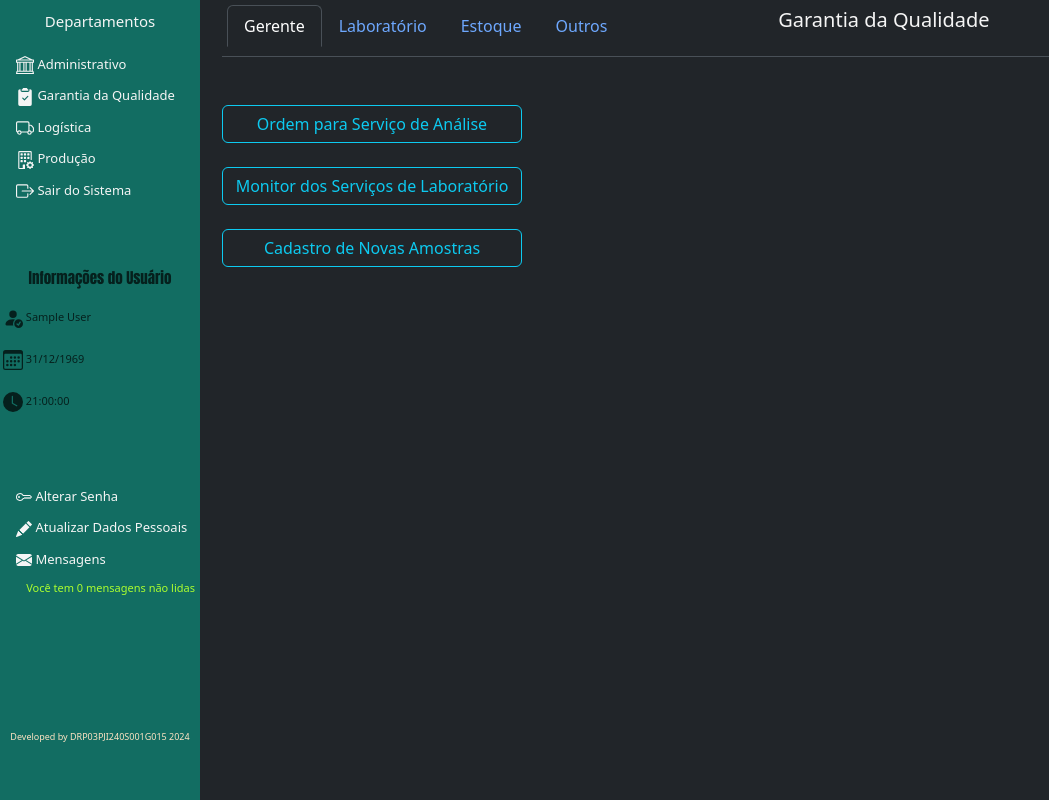
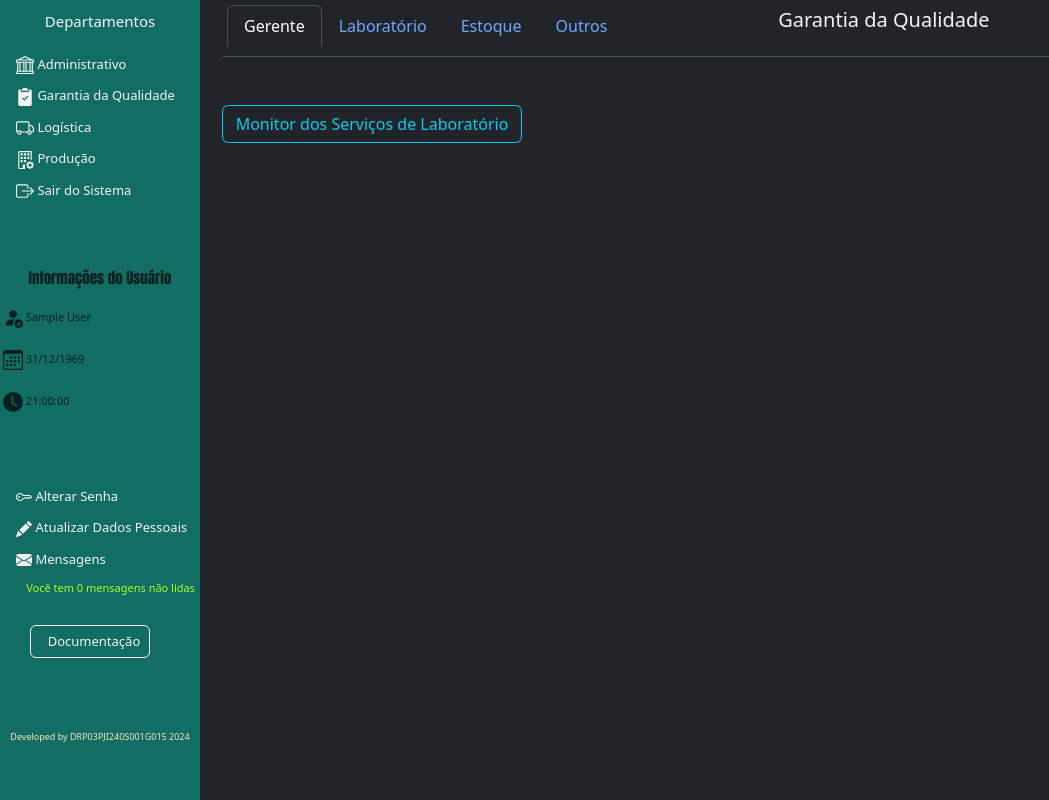
Before and after one commit to GRUPO014-PI-UNIVESP/DRP03PJI240S001G015, a PHP site: page /01SeletorGQualidade.php in a window 1280 px wide. Shown: the whole page, without its empty margins (0-1049 px from the left). Run offline with PHP 8.4, Linux system fonts and the light colour scheme; the visitor is signed in with stand-in values (Sample User, id 1); data comes from the database, SQL or seed files in the repository.

Commit message:
correções e atualizações

```diff
--- a/01SeletorGQualidade.php
+++ b/01SeletorGQualidade.php
@@ -30,11 +30,7 @@
 
         <div class="tab-pane fade show active" id="manage-tab-pane" role="tabpanel" aria-labelledby="manage-tab" tabindex="0"><br><br>
           <button type="button" class="btn btn-outline-info" style="width:300px"
-            onclick="">Ordem para Serviço de Análise</button><br><br>
-          <button type="button" class="btn btn-outline-info" style="width:300px"
             onclick="">Monitor dos Serviços de Laboratório</button><br><br>
-          <button type="button" class="btn btn-outline-info" style="width:300px"
-            onclick="">Cadastro de Novas Amostras</button><br><br>
         </div>
 
         <div class="tab-pane fade" id="lab-tab-pane" role="tabpanel" aria-labelledby="lab-tab" tabindex="0"><br><br>
--- a/20EntradaMaterial.php
+++ b/20EntradaMaterial.php
@@ -122,7 +122,7 @@ if(!empty($confirma['salvar1'])){
             </div>
 
             <div class="col-md-10">
-              <label for="fornecedor1" class="form-label" style="font-size: 10px; color:aqua">Fornecedor: Razão Social ou Nome Fantasia</label>
+              <label for="fornecedor1" class="form-label" style="font-size: 10px; color:aqua">Fornecedor</label>
               <select style="font-size: 12px;" class="form-select" id="fornecedor1" name="fornecedor1">
                 <option style="font-size: 12px" selected>Selecione o fornecedor</option>
                 <?php
@@ -217,13 +217,13 @@ if(!empty($confirma['salvar1'])){
               <div class="col-md-10">
                 <label for="fornecedor2" class="form-label" style="font-size: 10px; color:aqua">Fornecedor</label>
                 <input style="font-size: 12px; text-transform: uppercase" type="text" class="form-control" id="fornecedor2" name="fornecedor2"
-                       placeholder="Digite a Razão Social ou Nome Fantasia do fornecedor" required>
+                       placeholder="" required>
               </div>
 
               <div class="col-md-12">
                 <label for="descrMat2" class="form-label" style="font-size: 10px; color:aqua">Descrição do Material</label>
                 <input style="font-size: 12px; text-transform: uppercase;" type="text" class="form-control" id="descrMat2" name="descrMat2"
-                       placeholder="Digite a descrição completa do material " required>
+                       placeholder="" required>
               </div>
 
               <div class="col-md-3">
--- a/EstruturaPrincipal.php
+++ b/EstruturaPrincipal.php
@@ -264,8 +264,8 @@ function limitador($texto, $limite, $quebra = true){ $tamanho = strlen($texto);
           <svg xmlns="http://www.w3.org/2000/svg" width="16" height="16" fill="currentColor" class="bi bi-envelope-fill" viewBox="0 0 16 16">
             <path d="M.05 3.555A2 2 0 0 1 2 2h12a2 2 0 0 1 1.95 1.555L8 8.414zM0 4.697v7.104l5.803-3.558zM6.761 8.83l-6.57 4.027A2 2 0 0 0 2 14h12a2 2 0 0 0 1.808-1.144l-6.57-4.027L8 9.586zm3.436-.586L16 11.801V4.697z"/>
           </svg> Mensagens</a>
-        <P style="padding: 5px; color: greenyellow; float: right"><?php echo ' Você tem ' .$numMsg. ' mensagens não lidas' ?></P>
-      </div>
+      <P style="padding: 5px; color: greenyellow; float: right"><?php echo ' Você tem ' .$numMsg. ' mensagens não lidas' ?></P><br><br><br>
+      <a class="btn btn-outline-light" href="Cenário do Projeto.pdf" target="_blank" role="button" style="margin-left: 15%; width: 120px;">Documentação</a>
     </div>
 
     <!-- Rodapé com créditos-->
```
Also changed, not shown: 1 other file.
